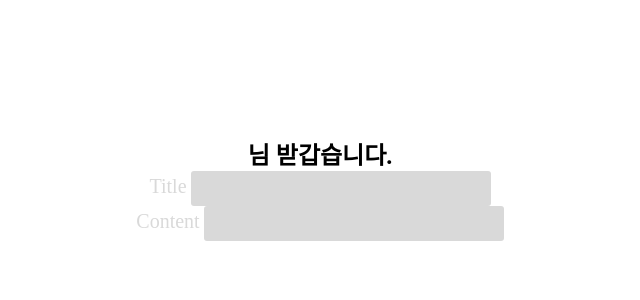
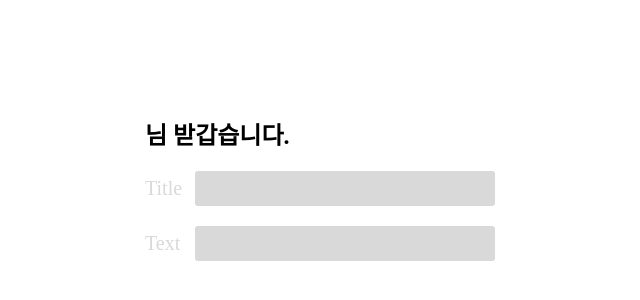
Before and after one commit to PinguLee/Simple-Login-Join, a plain HTML site: page success.html in a window 1280 px wide. Shown: the part 212-512 px from the top of the page, without its empty margins (320-960 px from the left). Drawn offline with Linux system fonts and the light colour scheme.

Commit message:
style: 임시 틀 완성

```diff
--- a/app.js
+++ b/app.js
@@ -31,7 +31,6 @@ const server = http.createServer((request, response) => {
     response.end(fs.readFileSync('./success.html', 'utf8'));
   } else {
     response.writeHead(404, ContentType.html);
-    response.send(console.log("a"));
     response.end('404 ERROR');
   }
 });
--- a/success.html
+++ b/success.html
@@ -8,13 +8,15 @@
 </head>
 <body>
   <div id="root">
-    <div><h2><span></span>님 받갑습니다.</h2></div>
-    <div>
+    <div class="box">
+      <h2><span></span>님 받갑습니다.</h2>
+    </div>
+    <div class="box">
       <label for="txt-Title" class="lbl">Title</label>
       <input type="text" name="title" id="txt-Title" class="txt">
     </div>
-    <div>
-      <label for="txt-Content" class="lbl">Content</label>
+    <div class="box">
+      <label for="txt-Content" class="lbl">Text</label>
       <input type="text" name="content" id="txt-Content" class="txt">
     </div>
     <div>
```
